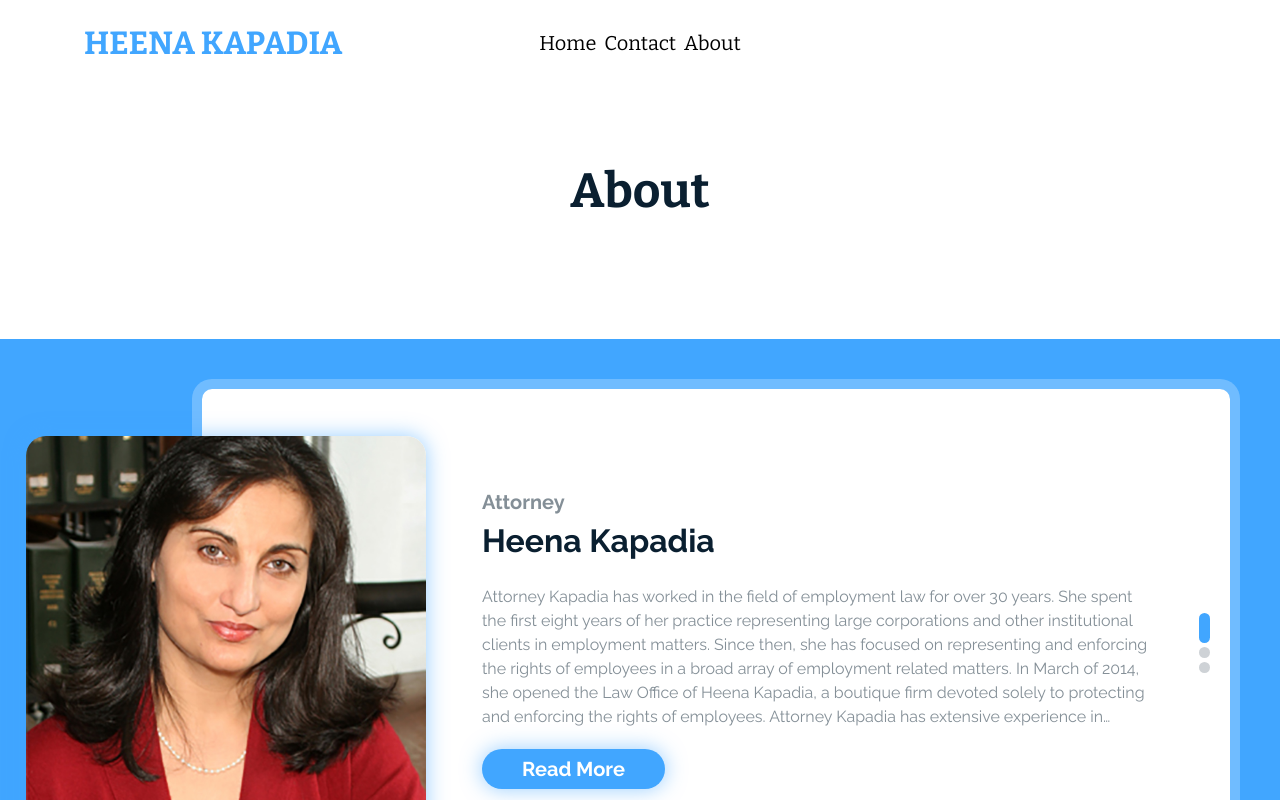
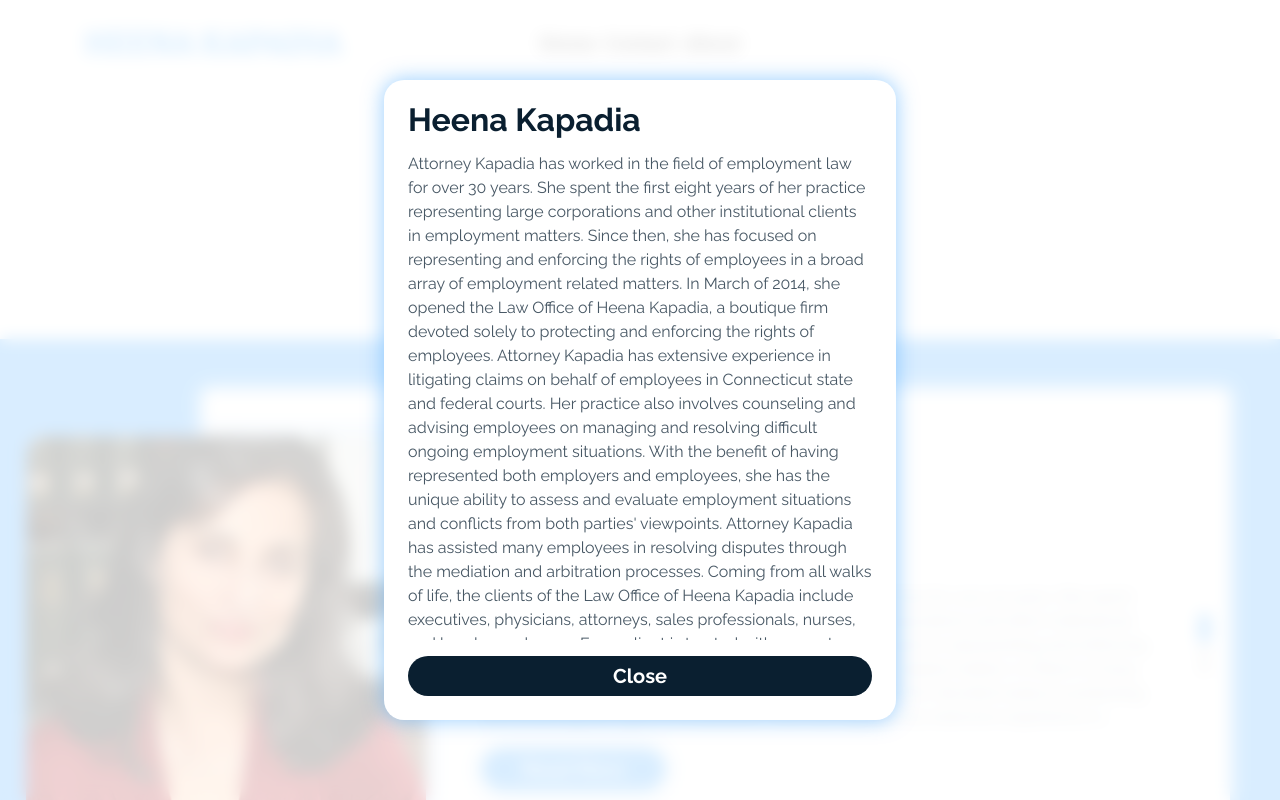
Before and after one commit to PandolfoM/heena-kapadia, a Next.js app: page /about in a window 1280 px wide. Both pictures are taken after a click on the button "Read More". Built offline with nearby package versions, Linux system fonts and the light colour scheme.

Commit message:
read more dialog

```diff
--- /dev/null
+++ b/app/components/dialogs/index.ts
@@ -0,0 +1 @@
+export { default as ReadMoreDialog } from "./readMoreDialog";
--- /dev/null
+++ b/app/components/dialogs/readMoreDialog.tsx
@@ -0,0 +1,32 @@
+import {
+  Dialog,
+  DialogContent,
+  DialogHeader,
+  DialogTitle,
+  DialogTrigger,
+} from "@/components/ui/dialog";
+import React, { ReactNode } from "react";
+
+type Props = {
+  children: ReactNode;
+  text: string;
+  header: string;
+};
+
+function ReadMoreDialog({ children, text, header }: Props) {
+  return (
+    <>
+      <Dialog>
+        <DialogTrigger asChild>{children}</DialogTrigger>
+        <DialogContent>
+          <DialogHeader>
+            <DialogTitle>{header}</DialogTitle>
+          </DialogHeader>
+          <p className="overflow-y-auto">{text}</p>
+        </DialogContent>
+      </Dialog>
+    </>
+  );
+}
+
+export default ReadMoreDialog;
--- a/app/components/slider-card.tsx
+++ b/app/components/slider-card.tsx
@@ -10,6 +10,7 @@
 import "swiper/css/pagination";
 import { Button } from "@/components/ui/button";
 import { StaticImport } from "next/dist/shared/lib/get-img-props";
+import { ReadMoreDialog } from "./dialogs";
 
 export interface Card {
   title: string;
@@ -85,9 +86,11 @@
               <p className="text-xs h-max font-normal text-secondary/50 line-clamp-6 lg:text-sm">
                 {card.description}
               </p>
-              <Button className="bg-primary text-white shadow-[0_0_20px_1px] shadow-primary/50">
-                Read More
-              </Button>
+              <ReadMoreDialog header={card.title} text={card.description}>
+                <Button className="bg-primary text-white shadow-[0_0_20px_1px] shadow-primary/50">
+                  Read More
+                </Button>
+              </ReadMoreDialog>
             </div>
           </SwiperSlide>
         ))}
--- /dev/null
+++ b/components/ui/dialog.tsx
@@ -0,0 +1,117 @@
+"use client";
+
+import * as React from "react";
+import * as DialogPrimitive from "@radix-ui/react-dialog";
+
+import { cn } from "@/lib/utils";
+import { Button } from "./button";
+
+const Dialog = DialogPrimitive.Root;
+
+const DialogTrigger = DialogPrimitive.Trigger;
+
+const DialogPortal = DialogPrimitive.Portal;
+
+const DialogClose = DialogPrimitive.Close;
+
+const DialogOverlay = React.forwardRef<
+  React.ElementRef<typeof DialogPrimitive.Overlay>,
+  React.ComponentPropsWithoutRef<typeof DialogPrimitive.Overlay>
+>(({ className, ...props }, ref) => (
+  <DialogPrimitive.Overlay
+    ref={ref}
+    className={cn(
+      "fixed inset-0 z-50 bg-white/80 backdrop-blur data-[state=open]:animate-in data-[state=closed]:animate-out data-[state=closed]:fade-out-0 data-[state=open]:fade-in-0 dark:bg-secondary/80",
+      className
+    )}
+    {...props}
+  />
+));
+DialogOverlay.displayName = DialogPrimitive.Overlay.displayName;
+
+const DialogContent = React.forwardRef<
+  React.ElementRef<typeof DialogPrimitive.Content>,
+  React.ComponentPropsWithoutRef<typeof DialogPrimitive.Content>
+>(({ className, children, ...props }, ref) => (
+  <DialogPortal>
+    <DialogOverlay />
+    <DialogPrimitive.Content
+      ref={ref}
+      className={cn(
+        "fixed h-4/5 w-[95%] left-[50%] top-[50%] z-50 grid max-w-lg translate-x-[-50%] translate-y-[-50%] gap-4 bg-white p-6 shadow-[0_0_20px_1px] shadow-primary/50 duration-200 data-[state=open]:animate-in data-[state=closed]:animate-out data-[state=closed]:fade-out-0 data-[state=open]:fade-in-0 data-[state=closed]:zoom-out-95 data-[state=open]:zoom-in-95 data-[state=closed]:slide-out-to-left-1/2 data-[state=closed]:slide-out-to-top-[48%] data-[state=open]:slide-in-from-left-1/2 data-[state=open]:slide-in-from-top-[48%] rounded-sm lg:rounded-md text-secondary/75 dark:text-white/75 dark:bg-secondary",
+        className
+      )}
+      {...props}>
+      {children}
+      <DialogPrimitive.Close>
+        <Button className="w-full">Close</Button>
+      </DialogPrimitive.Close>
+    </DialogPrimitive.Content>
+  </DialogPortal>
+));
+DialogContent.displayName = DialogPrimitive.Content.displayName;
+
+const DialogHeader = ({
+  className,
+  ...props
+}: React.HTMLAttributes<HTMLDivElement>) => (
+  <div
+    className={cn(
+      "flex flex-col space-y-1.5 text-center sm:text-left text-secondary dark:text-white",
+      className
+    )}
+    {...props}
+  />
+);
+DialogHeader.displayName = "DialogHeader";
+
+const DialogFooter = ({
+  className,
+  ...props
+}: React.HTMLAttributes<HTMLDivElement>) => (
+  <div
+    className={cn(
+      "flex flex-col-reverse sm:flex-row sm:justify-end sm:space-x-2",
+      className
+    )}
+    {...props}
+  />
+);
+DialogFooter.displayName = "DialogFooter";
+
+const DialogTitle = React.forwardRef<
+  React.ElementRef<typeof DialogPrimitive.Title>,
+  React.ComponentPropsWithoutRef<typeof DialogPrimitive.Title>
+>(({ className, ...props }, ref) => (
+  <DialogPrimitive.Title
+    ref={ref}
+    className={cn("text-lg font-bold leading-none", className)}
+    {...props}
+  />
+));
+DialogTitle.displayName = DialogPrimitive.Title.displayName;
+
+const DialogDescription = React.forwardRef<
+  React.ElementRef<typeof DialogPrimitive.Description>,
+  React.ComponentPropsWithoutRef<typeof DialogPrimitive.Description>
+>(({ className, ...props }, ref) => (
+  <DialogPrimitive.Description
+    ref={ref}
+    className={cn("text-sm text-muted-foreground", className)}
+    {...props}
+  />
+));
+DialogDescription.displayName = DialogPrimitive.Description.displayName;
+
+export {
+  Dialog,
+  DialogPortal,
+  DialogOverlay,
+  DialogClose,
+  DialogTrigger,
+  DialogContent,
+  DialogHeader,
+  DialogFooter,
+  DialogTitle,
+  DialogDescription,
+};
--- a/package.json
+++ b/package.json
@@ -16,6 +16,7 @@
     "@fortawesome/react-fontawesome": "^0.2.2",
     "@hookform/resolvers": "^3.9.0",
     "@radix-ui/react-accordion": "^1.2.0",
+    "@radix-ui/react-dialog": "^1.1.1",
     "@radix-ui/react-label": "^2.1.0",
     "@radix-ui/react-select": "^2.1.1",
     "@radix-ui/react-slot": "^1.1.0",
```
Also changed, not shown: 1 other file (tests, documents, lock files or other folders).
